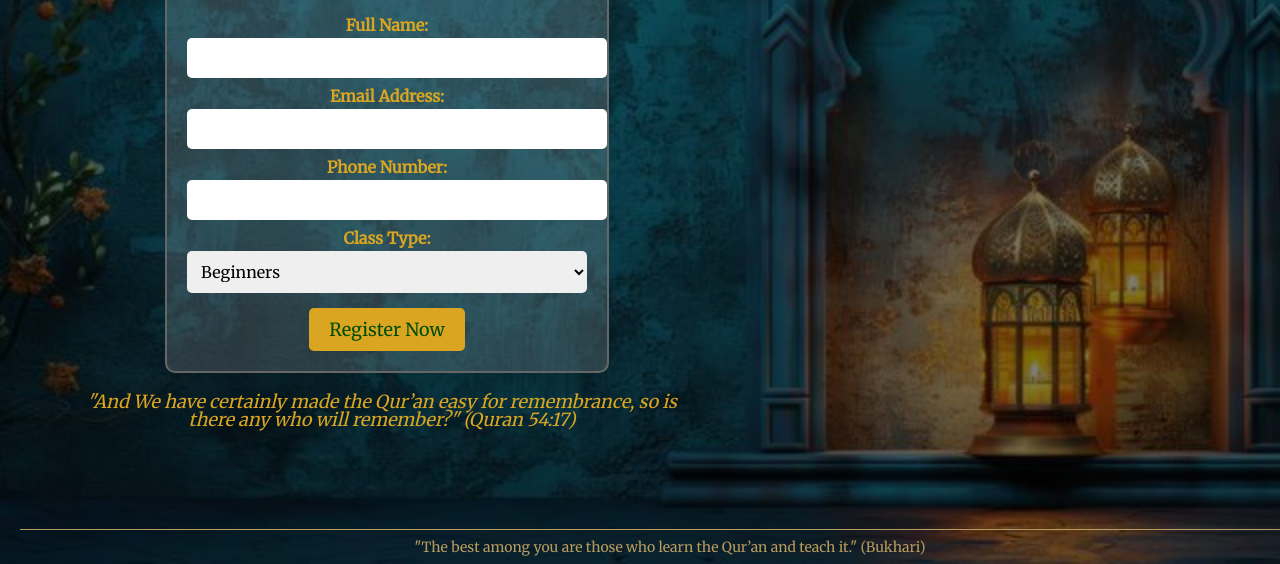
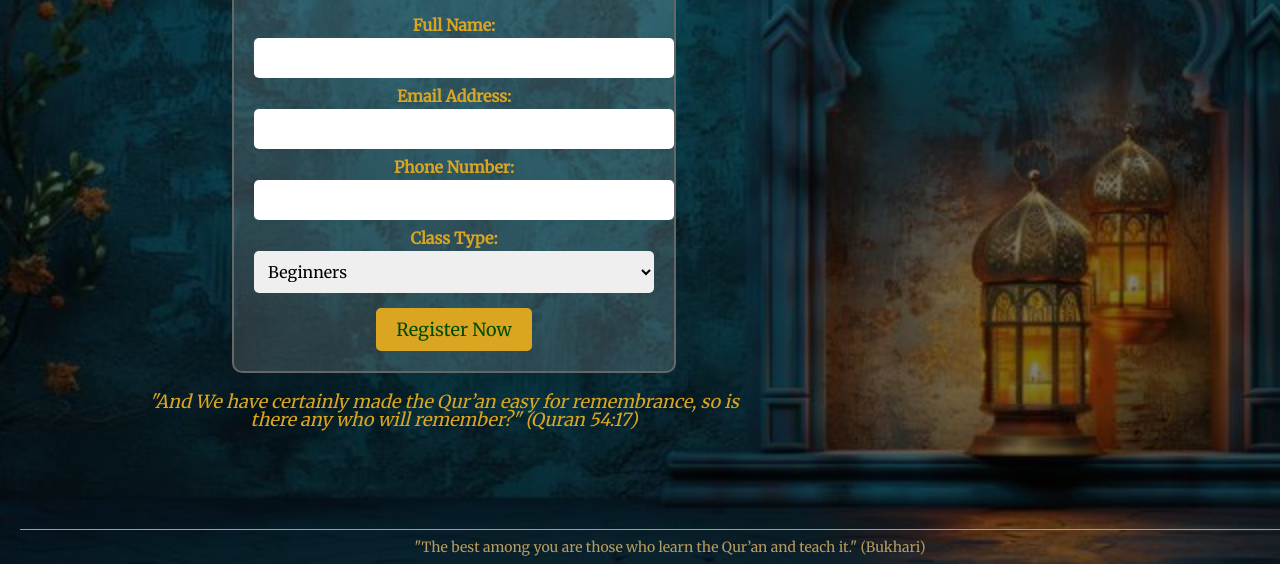
Before and after one commit to hshribati/ss, a plain HTML site: page index.html in a window 1280 px wide. Shown: the part 236-800 px from the top of the page. Drawn offline with Linux system fonts and the light colour scheme.

Commit message:
Update style.css

```diff
--- a/css/style.css
+++ b/css/style.css
@@ -110,7 +110,7 @@ main {
     display: flex;
     flex-direction: column;
     align-items: center; /* Center content */
-    margin-left: 5%; /* Slight left shift */
+    margin-left: 10%; /* Slight left shift */
 }
 
 
@@ -121,7 +121,7 @@ form {
     border: 2px solid #666;
     width: 100%;
     max-width: 400px;
-    margin-left: 10px; /* Move slightly to the left */
+    margin-left: 20px; /* Move slightly to the left */
 }
 
 label {
```
